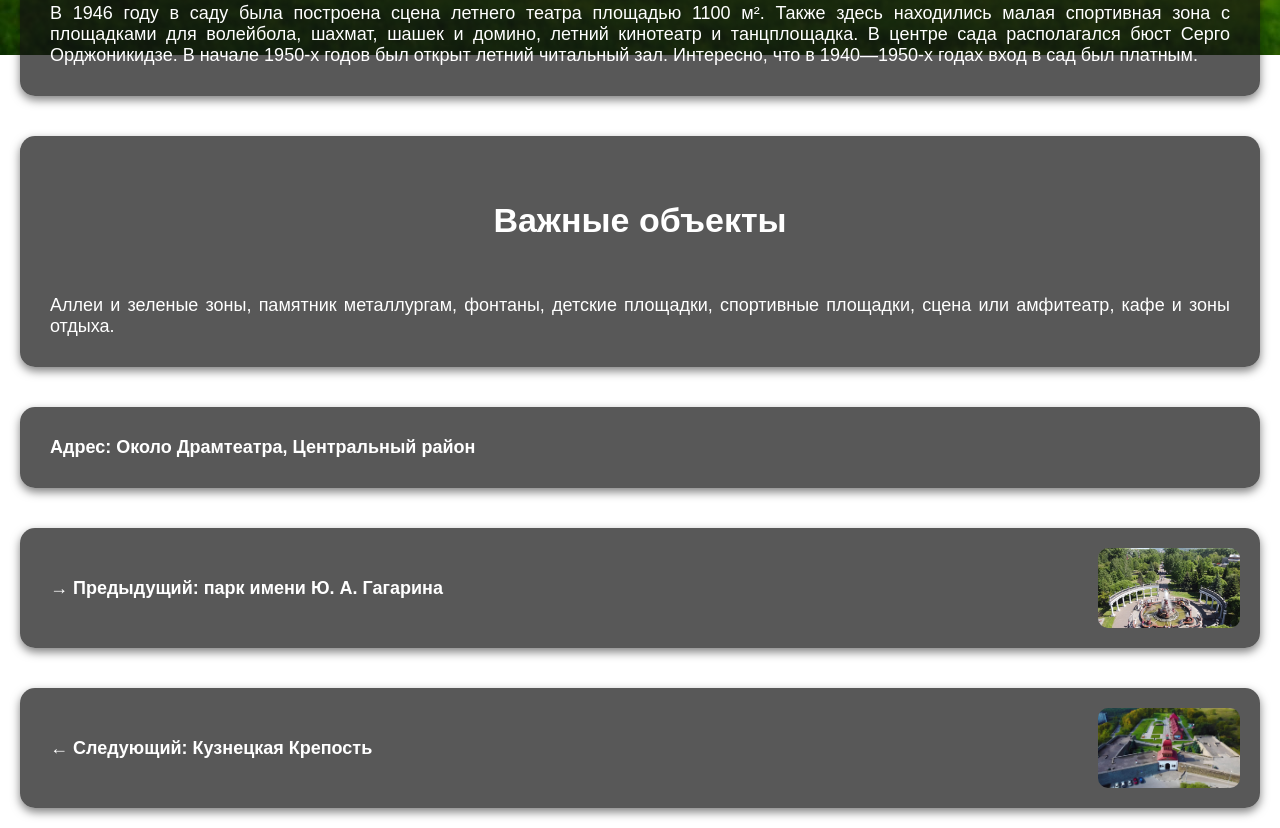
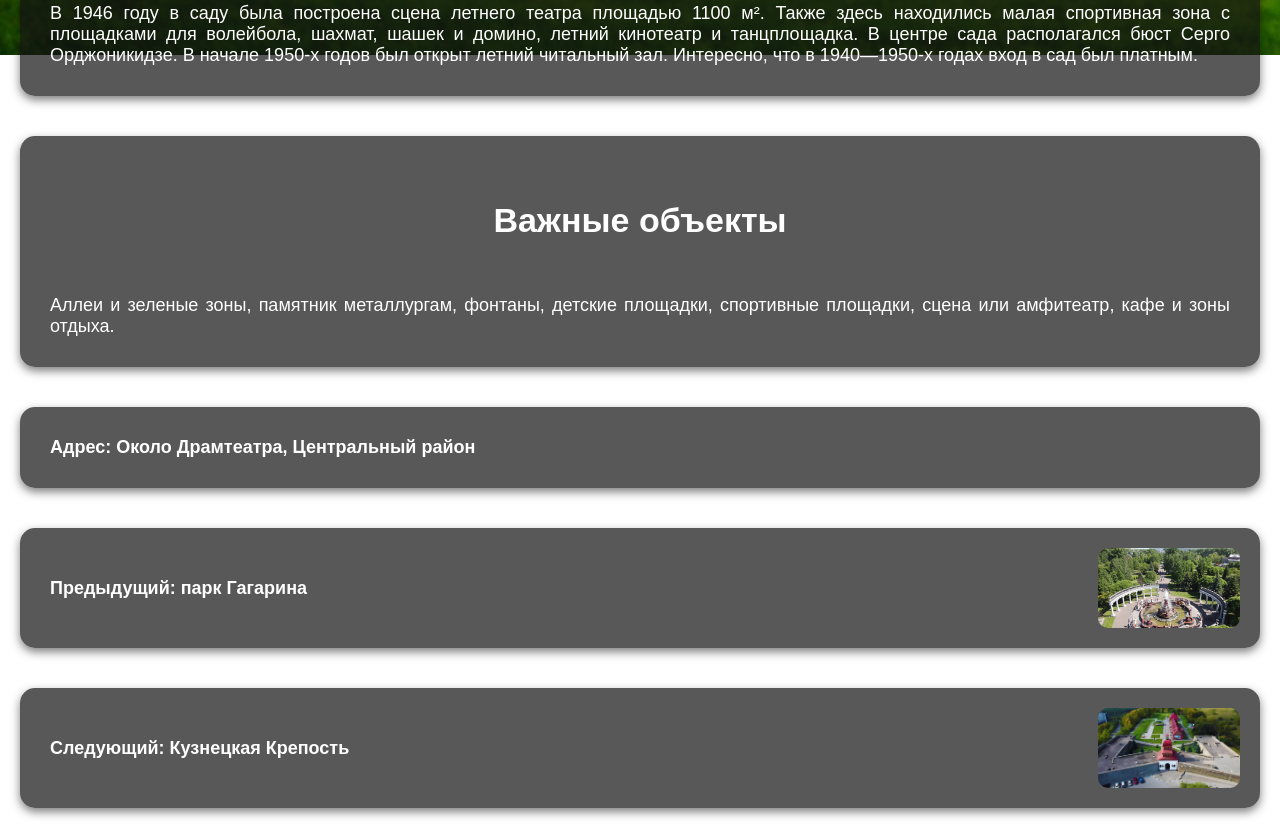
Before and after one commit to felix-4080/felix-4080.github.io, a plain HTML site: page park2.html in a window 1280 px wide. Shown: the part 1123-1951 px from the top of the page. Drawn offline with Linux system fonts and the light colour scheme.

Commit message:
Update park2.html

```diff
--- a/park2.html
+++ b/park2.html
@@ -47,7 +47,7 @@
     <div class="container">
         <div class="block">
             <a href="park1.html" style="display: flex; align-items: center; justify-content: space-between; width: 100%; height: 100%;">
-                <p class="boldtext" style="text-align: left">→ Предыдущий: парк имени Ю. А. Гагарина</p>
+                <p class="boldtext" style="text-align: left">Предыдущий: парк Гагарина</p>
                 <img src="image1.jpg" alt="Превьюшка предыдущего" style="height: 80px; width: auto; object-fit: contain; border-radius: 10px;" />
             </a>
         </div>
@@ -55,7 +55,7 @@
     <div class="container">
         <div class="block">
             <a href="park3.html" style="display: flex; align-items: center; justify-content: space-between; width: 100%; height: 100%;">
-                <p class="boldtext" style="text-align: left">← Следующий: Кузнецкая Крепость</p>
+                <p class="boldtext" style="text-align: left">Следующий: Кузнецкая Крепость</p>
                 <img src="image7.jpg" alt="Превьюшка следующего" style="height: 80px; width: auto; object-fit: contain; border-radius: 10px;" />
             </a>
         </div>
```
